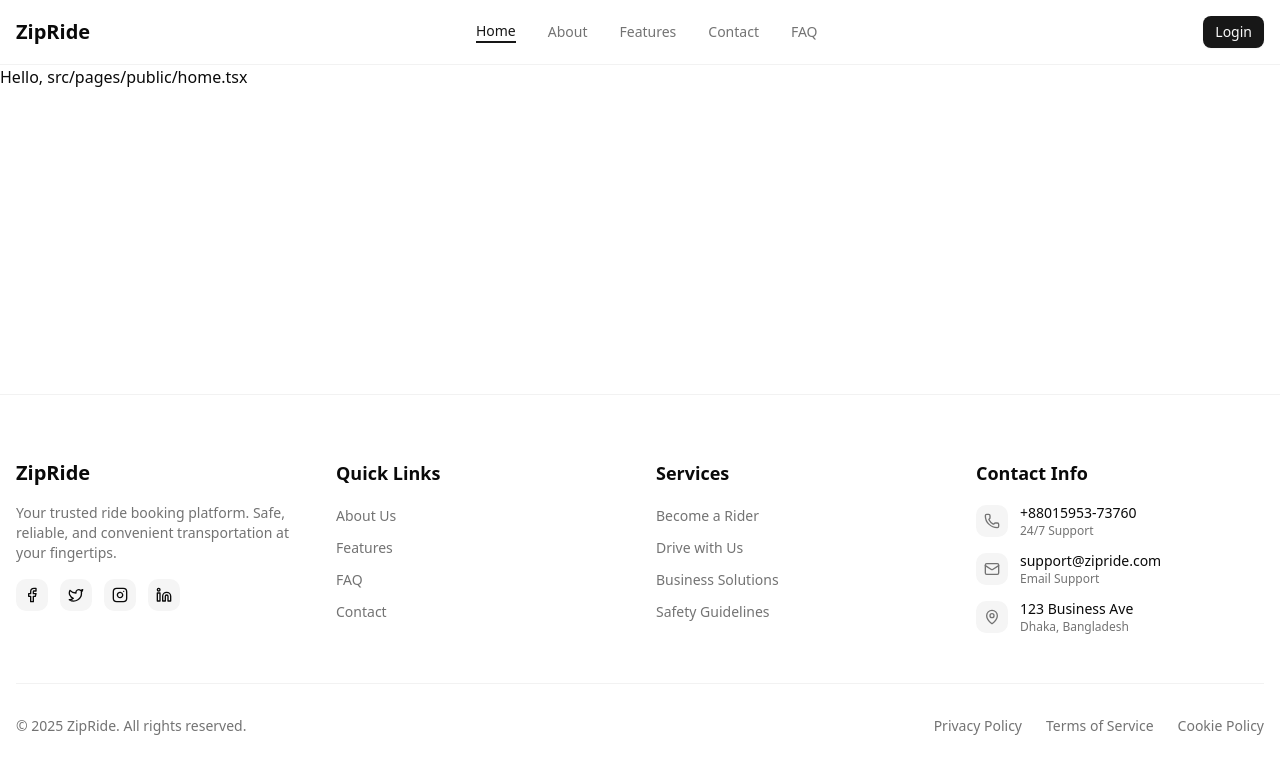
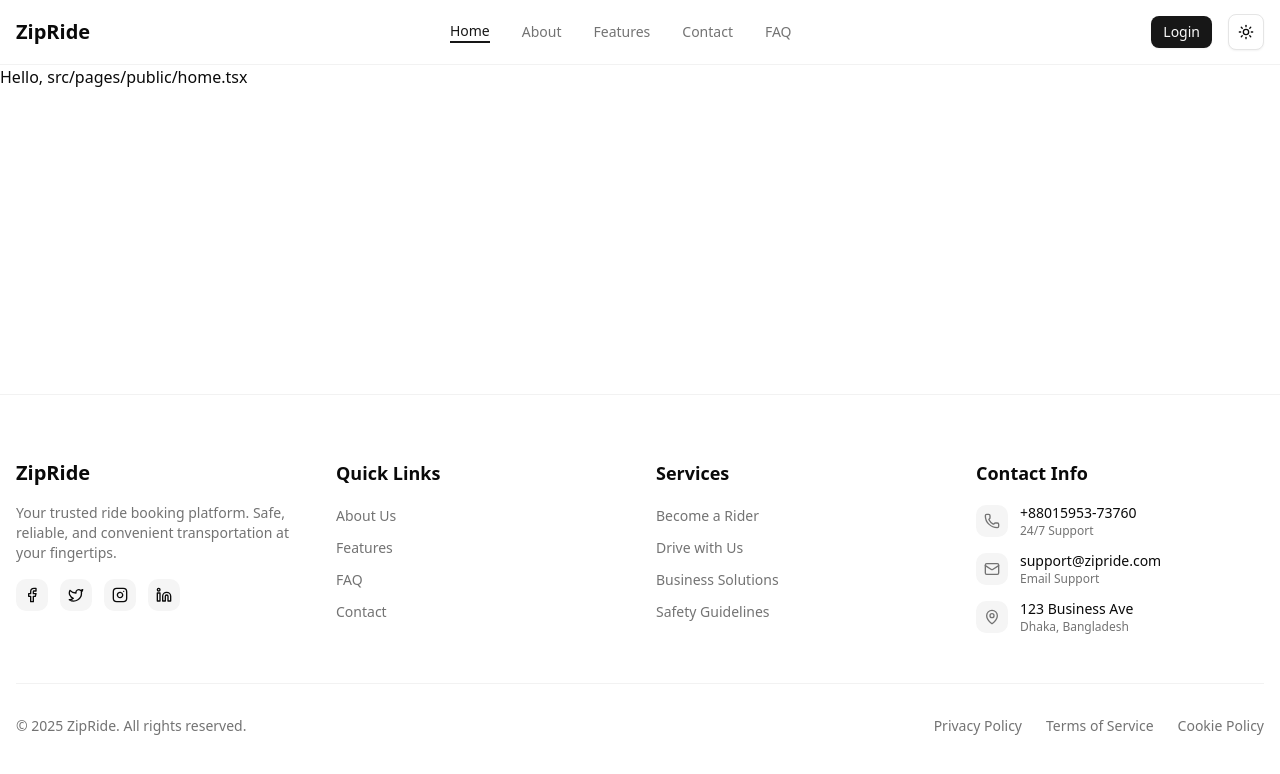
Before and after one commit to ctasbihas/zipride_frontend, a React (Vite) app: page / in a window 1280 px wide. Shown: the top 774 px of the page. Built offline with nearby package versions, Linux system fonts and the light colour scheme.

Commit message:
feat: add ThemeProvider and ThemeToggle components for theme management

```diff
--- a/src/components/layout/Navbar.tsx
+++ b/src/components/layout/Navbar.tsx
@@ -10,6 +10,7 @@ import {
 import { LogOut, Menu, Shield, X } from "lucide-react";
 import { useState } from "react";
 import { Link, useLocation } from "react-router-dom";
+import { ThemeToggle } from "../ui/theme-toggle";
 
 const Navbar = () => {
 	const [isOpen, setIsOpen] = useState(false);
@@ -133,13 +134,15 @@ const Navbar = () => {
 								</Link>
 							</div>
 						)}
+						<ThemeToggle />
 					</div>
 
 					{/* Mobile menu button */}
+					<div className="space-x-2 md:hidden">
+						<ThemeToggle />
 						<Button
 							variant="ghost"
 							size="sm"
-						className="md:hidden"
 							onClick={() => setIsOpen(!isOpen)}
 						>
 							{isOpen ? (
@@ -148,6 +151,7 @@ const Navbar = () => {
 								<Menu className="h-6 w-6" />
 							)}
 						</Button>
+					</div>
 				</div>
 
 				{/* Mobile Navigation */}
--- /dev/null
+++ b/src/components/ui/theme-toggle.tsx
@@ -0,0 +1,40 @@
+import { Moon, Sun } from "lucide-react";
+
+import { Button } from "@/components/ui/button";
+import {
+	DropdownMenu,
+	DropdownMenuContent,
+	DropdownMenuItem,
+	DropdownMenuTrigger,
+} from "@/components/ui/dropdown-menu";
+import { useTheme } from "@/hooks/useTheme";
+
+export function ThemeToggle() {
+	const { setTheme } = useTheme();
+
+	return (
+		<DropdownMenu>
+			<DropdownMenuTrigger asChild>
+				<Button
+					variant="outline"
+					size="icon"
+				>
+					<Sun className="h-[1.2rem] w-[1.2rem] scale-100 rotate-0 transition-all dark:scale-0 dark:-rotate-90" />
+					<Moon className="absolute h-[1.2rem] w-[1.2rem] scale-0 rotate-90 transition-all dark:scale-100 dark:rotate-0" />
+					<span className="sr-only">Toggle theme</span>
+				</Button>
+			</DropdownMenuTrigger>
+			<DropdownMenuContent align="end">
+				<DropdownMenuItem onClick={() => setTheme("light")}>
+					Light
+				</DropdownMenuItem>
+				<DropdownMenuItem onClick={() => setTheme("dark")}>
+					Dark
+				</DropdownMenuItem>
+				<DropdownMenuItem onClick={() => setTheme("system")}>
+					System
+				</DropdownMenuItem>
+			</DropdownMenuContent>
+		</DropdownMenu>
+	);
+}
--- /dev/null
+++ b/src/context/theme.context.ts
@@ -0,0 +1,15 @@
+import { createContext } from "react";
+
+export type Theme = "dark" | "light" | "system";
+type ThemeProviderState = {
+	theme: Theme;
+	setTheme: (theme: Theme) => void;
+};
+
+const initialState: ThemeProviderState = {
+	theme: "system",
+	setTheme: () => null,
+};
+
+export const ThemeProviderContext =
+	createContext<ThemeProviderState>(initialState);
--- /dev/null
+++ b/src/hooks/useTheme.ts
@@ -0,0 +1,11 @@
+import { ThemeProviderContext } from "@/context/theme.context";
+import { useContext } from "react";
+
+export const useTheme = () => {
+	const context = useContext(ThemeProviderContext);
+
+	if (context === undefined)
+		throw new Error("useTheme must be used within a ThemeProvider");
+
+	return context;
+};
--- a/src/main.tsx
+++ b/src/main.tsx
@@ -2,10 +2,16 @@ import { StrictMode } from "react";
 import { createRoot } from "react-dom/client";
 import { RouterProvider } from "react-router";
 import "./index.css";
+import { ThemeProvider } from "./providers/theme.provider.tsx";
 import { router } from "./routes/index.ts";
 
 createRoot(document.getElementById("root")!).render(
 	<StrictMode>
-		<RouterProvider router={router} />
+		<ThemeProvider
+			defaultTheme="system"
+			storageKey="theme"
+		>
+			<RouterProvider router={router} />
+		</ThemeProvider>
 	</StrictMode>
 );
--- /dev/null
+++ b/src/providers/theme.provider.tsx
@@ -0,0 +1,55 @@
+import { ThemeProviderContext, type Theme } from "@/context/theme.context";
+import { useEffect, useState } from "react";
+
+type ThemeProviderProps = {
+	children: React.ReactNode;
+	defaultTheme?: Theme;
+	storageKey?: string;
+};
+
+export function ThemeProvider({
+	children,
+	defaultTheme = "system",
+	storageKey = "theme",
+	...props
+}: ThemeProviderProps) {
+	const [theme, setTheme] = useState<Theme>(
+		() => (localStorage.getItem(storageKey) as Theme) || defaultTheme
+	);
+
+	useEffect(() => {
+		const root = window.document.documentElement;
+
+		root.classList.remove("light", "dark");
+
+		if (theme === "system") {
+			const systemTheme = window.matchMedia(
+				"(prefers-color-scheme: dark)"
+			).matches
+				? "dark"
+				: "light";
+
+			root.classList.add(systemTheme);
+			return;
+		}
+
+		root.classList.add(theme);
+	}, [theme]);
+
+	const value = {
+		theme,
+		setTheme: (theme: Theme) => {
+			localStorage.setItem(storageKey, theme);
+			setTheme(theme);
+		},
+	};
+
+	return (
+		<ThemeProviderContext.Provider
+			{...props}
+			value={value}
+		>
+			{children}
+		</ThemeProviderContext.Provider>
+	);
+}
```
Lines whose indentation alone changed are shown as unchanged.
